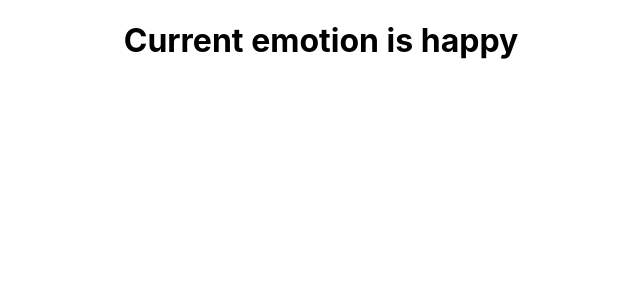
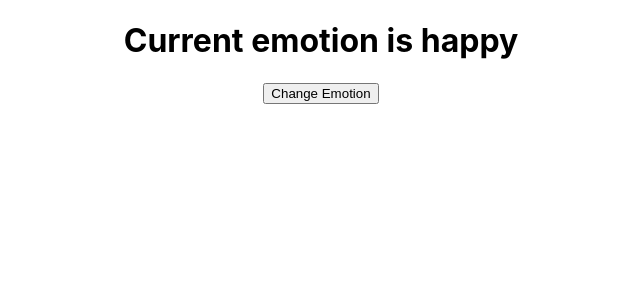
Before and after one commit to koomekevo/ReactMastery, a React (Create React App) app in the folder react-app/: page / in a window 1280 px wide. Shown: the top 300 px of the page, without its empty margins (319-959 px from the left). Built offline with nearby package versions, Linux system fonts and the light colour scheme.

Commit message:
Add button to setEmotion to sad

```diff
--- a/react-app/src/App.js
+++ b/react-app/src/App.js
@@ -7,6 +7,7 @@ function App() {
   return (
     <div className="App">
       <h1>Current emotion is {emotion}</h1>
+      <button onClick={() => setEmotion("sad")}>Change Emotion</button>
     </div>
   );
 }
```
